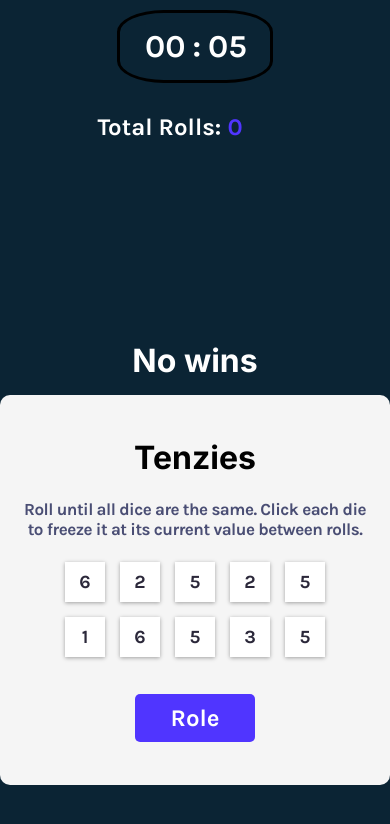
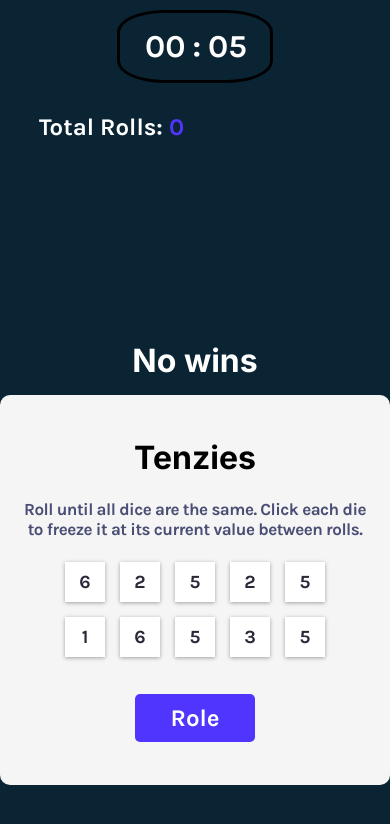
Before and after one commit to NikaBotchorishvili/React--Tenzies, a React (Vite) app: page / in a window 390 px wide. Shown: the top 824 px of the page. Built offline with nearby package versions, Linux system fonts and the light colour scheme.

Commit message:
fixxed styling

```diff
--- a/src/assets/css/styles.css
+++ b/src/assets/css/styles.css
@@ -5,6 +5,7 @@
 
 body {
 	background-color: #0b2434;
+	height: 100vh;
 }
 
 .tenzies {
@@ -115,4 +116,12 @@ body {
 
 .info-colored{
 	color: #5035ff;
+	display: inline;
 }
+
+@media only screen and (max-width: 1050px) {
+	.info{
+		width: 80%;
+
+	}
+}
--- a/src/components/Tenzies.jsx
+++ b/src/components/Tenzies.jsx
@@ -109,7 +109,7 @@ export default function Tenzies() {
 			<div className="info">
 				{highscore && (
 					<h2>
-						Highscore: <span className="info-colored">{highscore}</span> gitseconds
+						Highscore: <span className="info-colored">{highscore}</span> seconds
 					</h2>
 				)}
 
```
